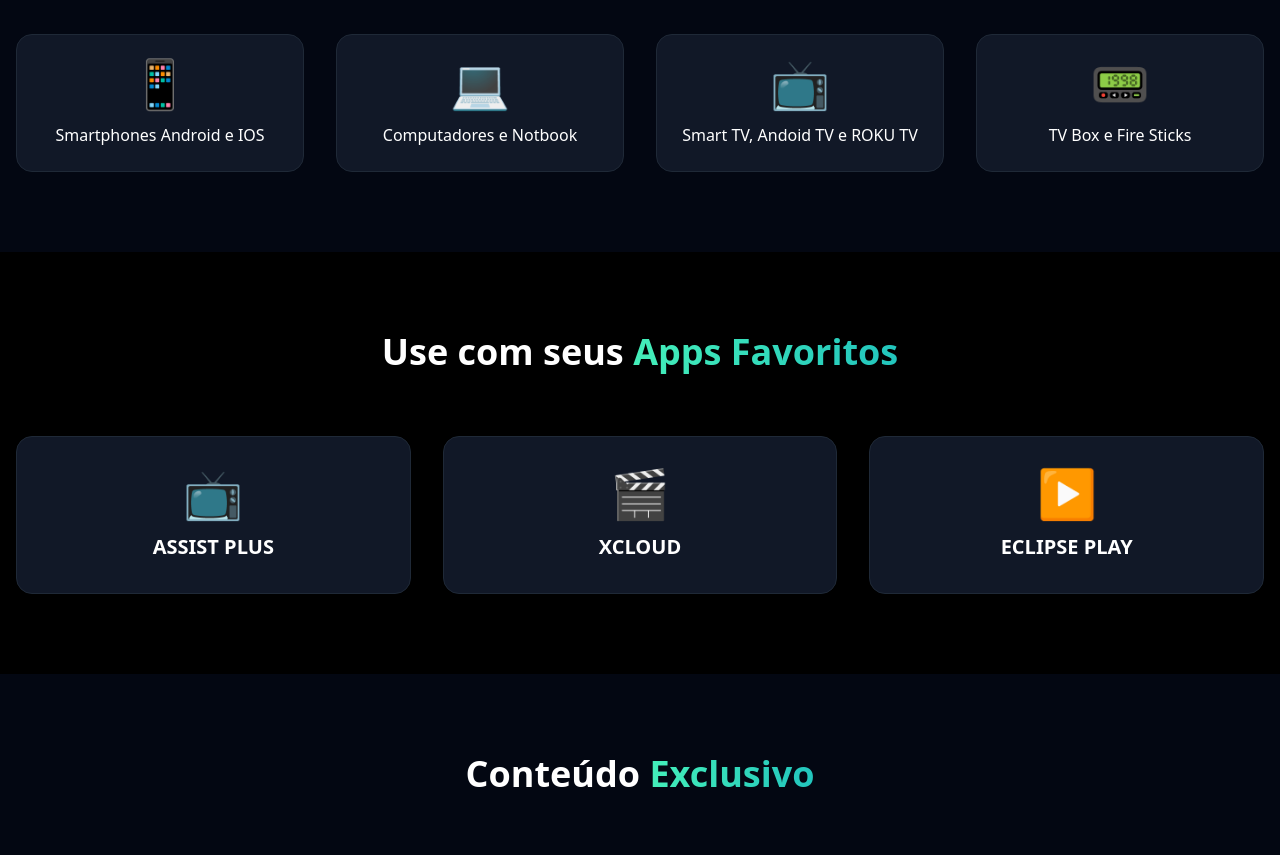
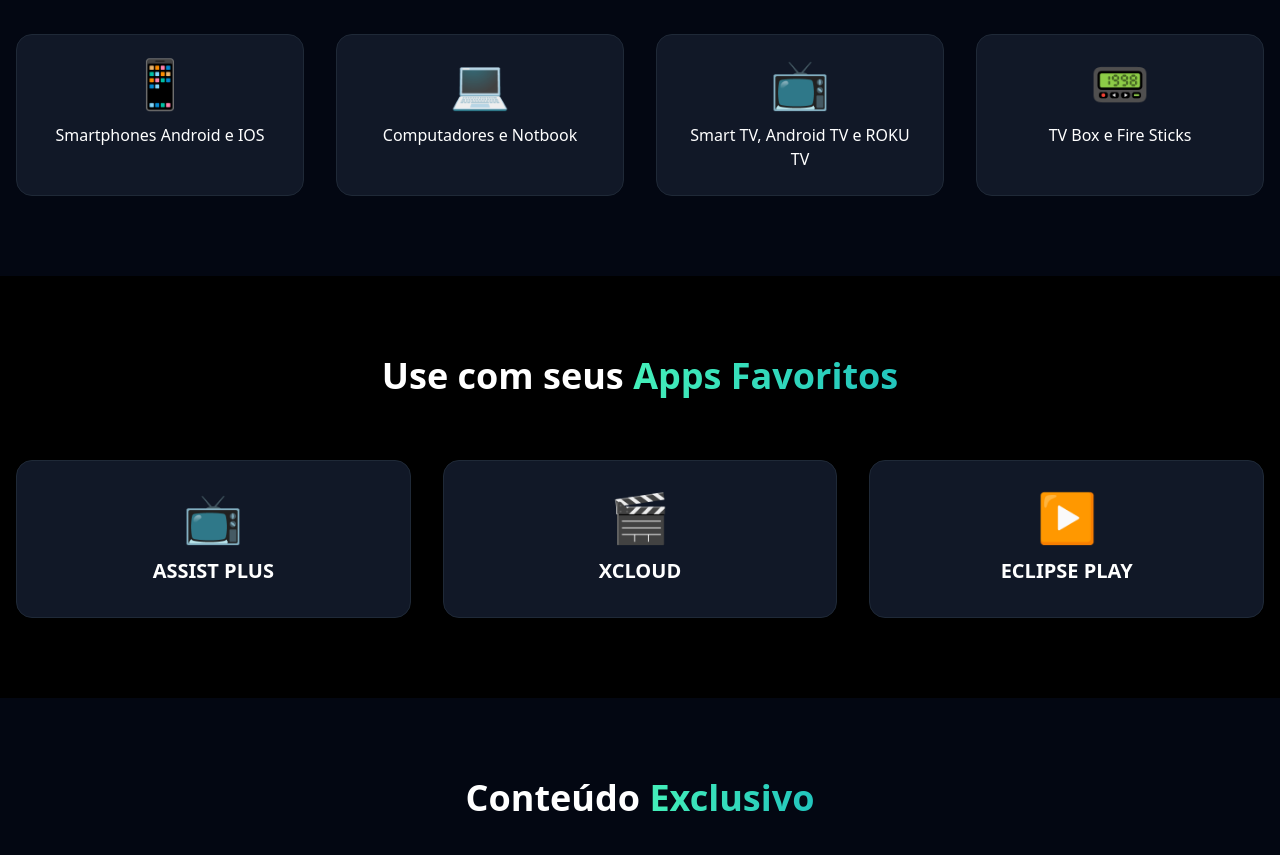
Before and after one commit to pilgrimtvservice-wq/pilgrimtv-site, a plain HTML site: page index.html in a window 1280 px wide. Shown: the part 1460-2315 px from the top of the page. Drawn offline with nearby package versions, Linux system fonts and the light colour scheme.

Commit message:
Update index.html

```diff
--- a/index.html
+++ b/index.html
@@ -114,7 +114,7 @@
         </div>
         <div class="device-card bg-gray-900 p-6 rounded-2xl border border-gray-800">
           <div class="text-5xl mb-4">📺</div>
-          <p>Smart TV, Andoid TV e ROKU TV</p>
+          <p>Smart TV, Android TV e ROKU TV</p>
         </div>
         <div class="device-card bg-gray-900 p-6 rounded-2xl border border-gray-800">
           <div class="text-5xl mb-4">📟</div>
```
